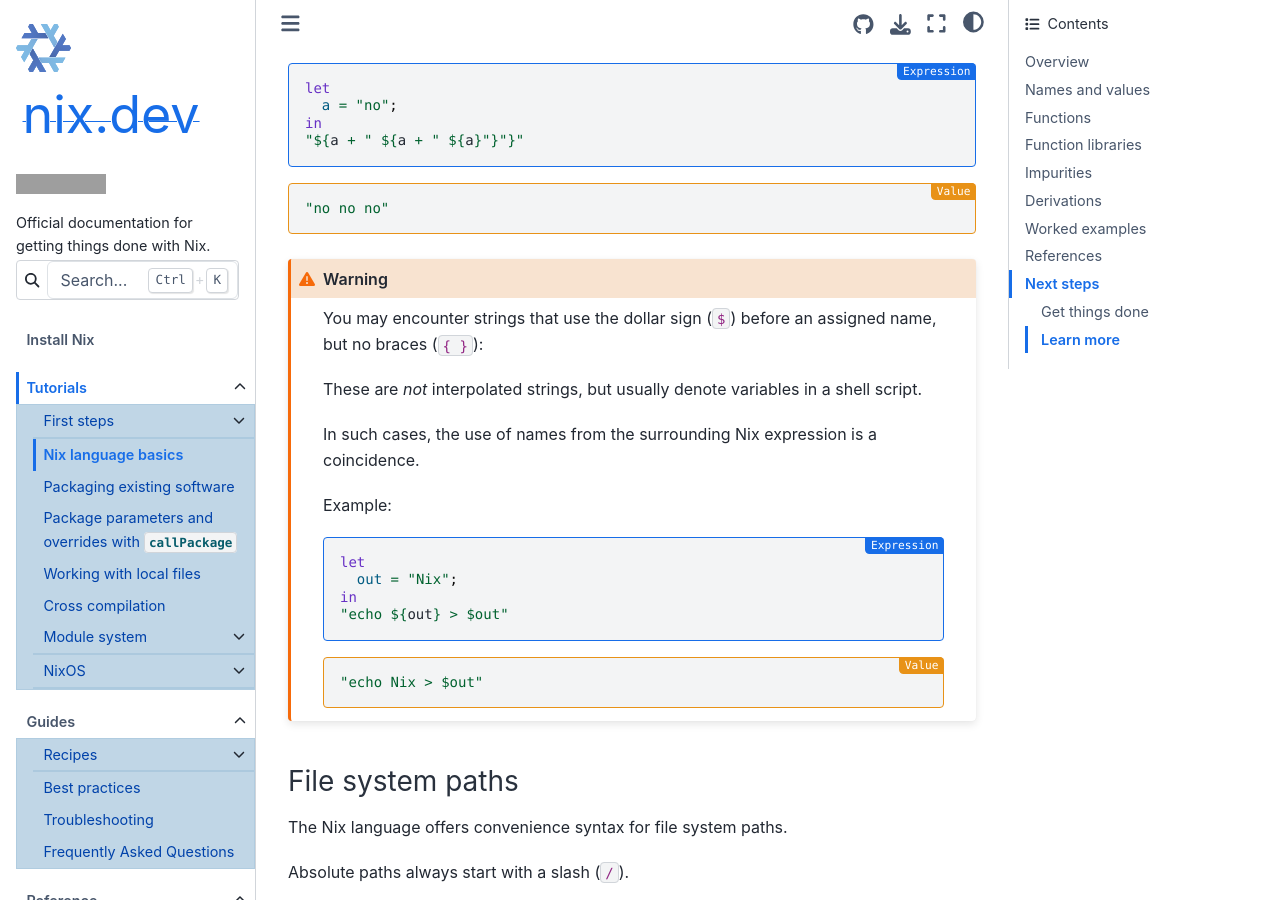
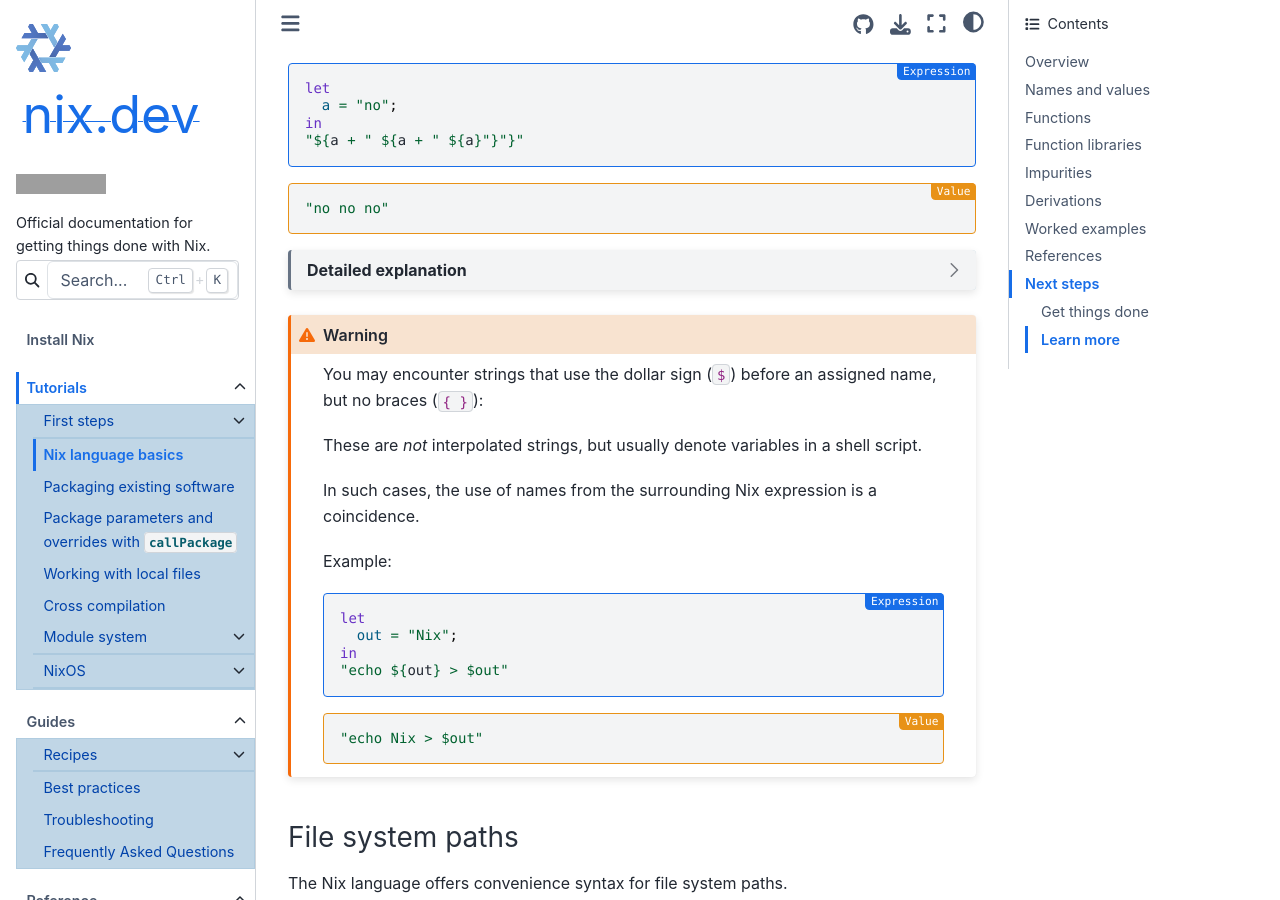
Before and after one commit to NixOS/nix.dev, a Sphinx documentation site: the page built from source/tutorials/nix-language.md, in a window 1280 px wide and 900 px high, scrolled down 13266 px. Built offline with Sphinx 7.4.7 and the Sphinx Book theme 1.1.4, drawn with Linux system fonts in a browser that asks for light colours; some of the changed lines change nothing that is shown; grey boxes are pictures that could not be loaded.

Commit message:
added a detailed explanation section for the nested interpolated strings as operators have no yet been mentioned. link to manual for more operators

````diff
--- a/source/tutorials/nix-language.md
+++ b/source/tutorials/nix-language.md
@@ -822,6 +822,26 @@
 "no no no"
 ```
 
+:::{dropdown} Detailed explanation
+The `+` sign in the above expression is the concatenation operator. It is one of the many [built-in operators][operators] (`+`, `==`, `&&`, etc.) These operators can be used within `${ }`.
+
+Example:
+```{code-block} nix
+:class: expression
+let
+  a = "one";
+  b = "two";
+in
+"${a + b}"
+```
+
+```{code-block}
+:class: value
+"onetwo"
+```
+
+Built-in functions are discussed in a [later section](libraries).
+:::
 
 :::{warning}
 You may encounter strings that use the dollar sign (`$`) before an assigned name, but no braces (`{ }`):
````
